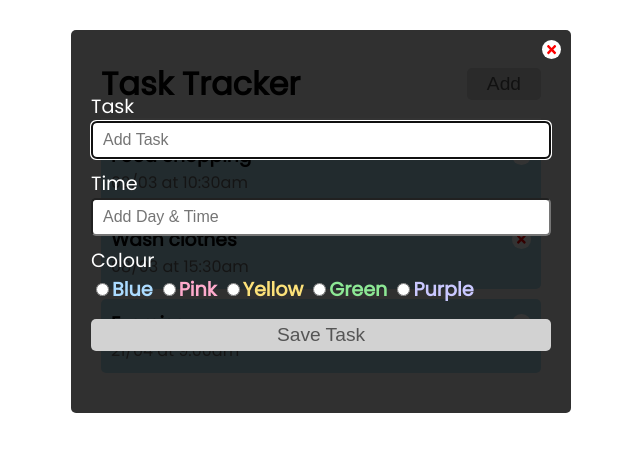
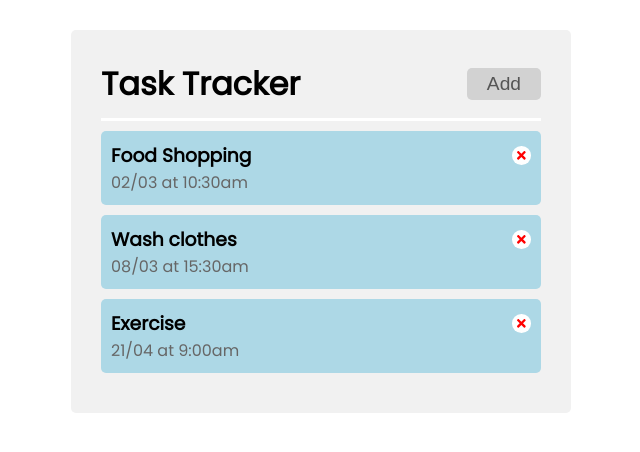
Before and after one commit to jasontwuk/React_task-tracker, a React (Create React App) app: page / in a window 1280 px wide. Shown: the top 452 px of the page, without its empty margins (319-959 px from the left). Built offline with nearby package versions, Linux system fonts and the light colour scheme.

Commit message:
add showAddTaskForm useState

```diff
--- a/src/App.js
+++ b/src/App.js
@@ -23,15 +23,20 @@ function App() {
     },
   ]);
 
-  // delete task
+  // !!! delete task
   const deleteTask = (id) => {
     setTasks(tasks.filter((task) => task.id !== id));
   };
 
+  // !!! show add task form
+  const [showAddTaskForm, setShowAddTaskForm] = useState(false);
+
   return (
     <div className="container">
-      <Header />
-      <AddTaskForm />
+      <Header onAdd={() => setShowAddTaskForm(!showAddTaskForm)} />
+      {showAddTaskForm && (
+        <AddTaskForm onAdd={() => setShowAddTaskForm(!showAddTaskForm)} />
+      )}
       {tasks.length > 0 ? (
         <Tasks tasks={tasks} deleteTask={deleteTask} />
       ) : (
--- a/src/components/AddTaskForm.js
+++ b/src/components/AddTaskForm.js
@@ -1,7 +1,7 @@
 import { useEffect } from "react";
 import { FaTimes } from "react-icons/fa";
 
-const AddTaskForm = () => {
+const AddTaskForm = ({ onAdd }) => {
   useEffect(() => {
     // !!!!!!!! SELECT ITEMS !!!!!!!!
     const addTask = document.getElementById("addTask");
@@ -11,7 +11,7 @@ const AddTaskForm = () => {
 
   return (
     <div className="form-container">
-      <FaTimes />
+      <FaTimes onClick={onAdd} />
       <form>
         <div className="form-input">
           <label>Task</label>
--- a/src/components/Header.js
+++ b/src/components/Header.js
@@ -1,13 +1,10 @@
 import Button from "./Button";
 
-const Header = () => {
-  const onClick = () => {
-    console.log("click");
-  };
+const Header = ({ onAdd }) => {
   return (
     <header className="header">
       <h1>Task Tracker</h1>
-      <Button text="Add" onClick={onClick} />
+      <Button text="Add" onClick={onAdd} />
     </header>
   );
 };
```
